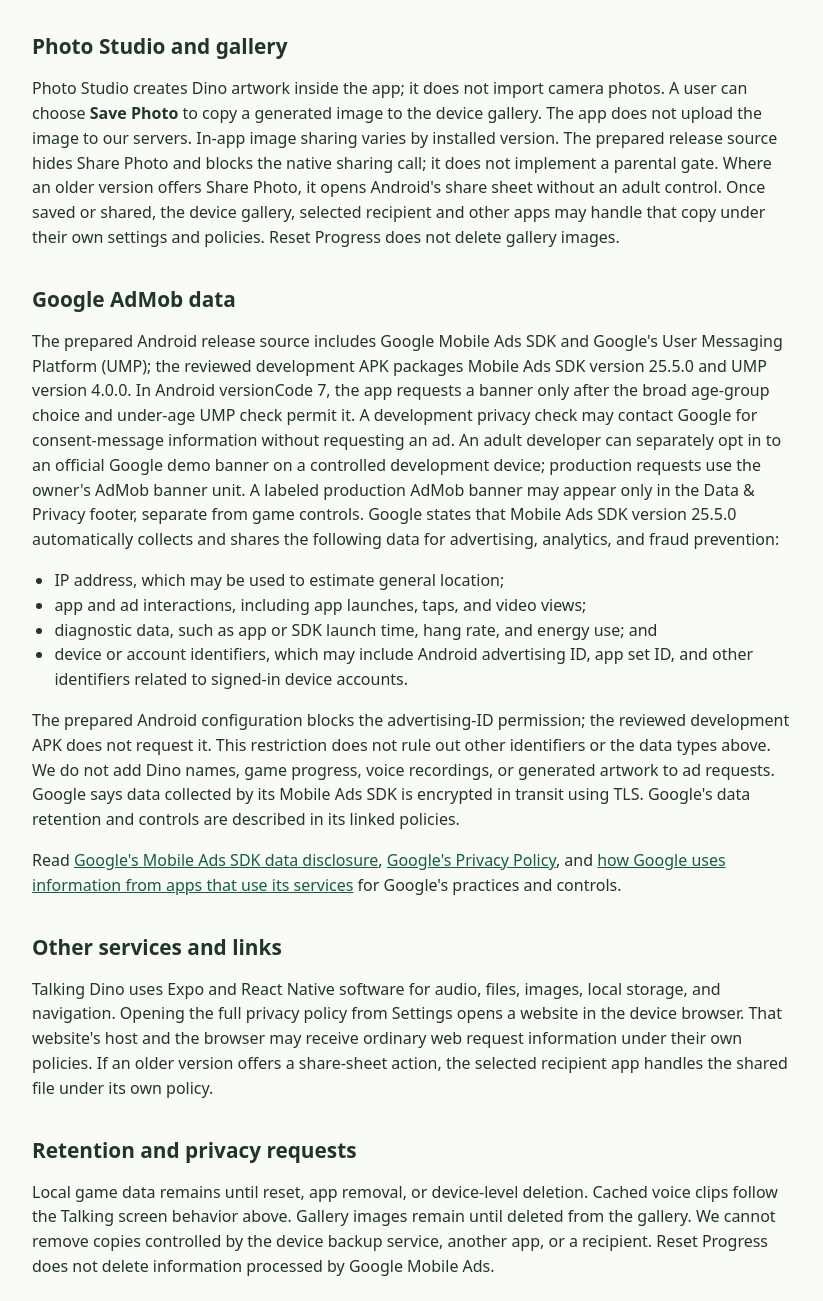
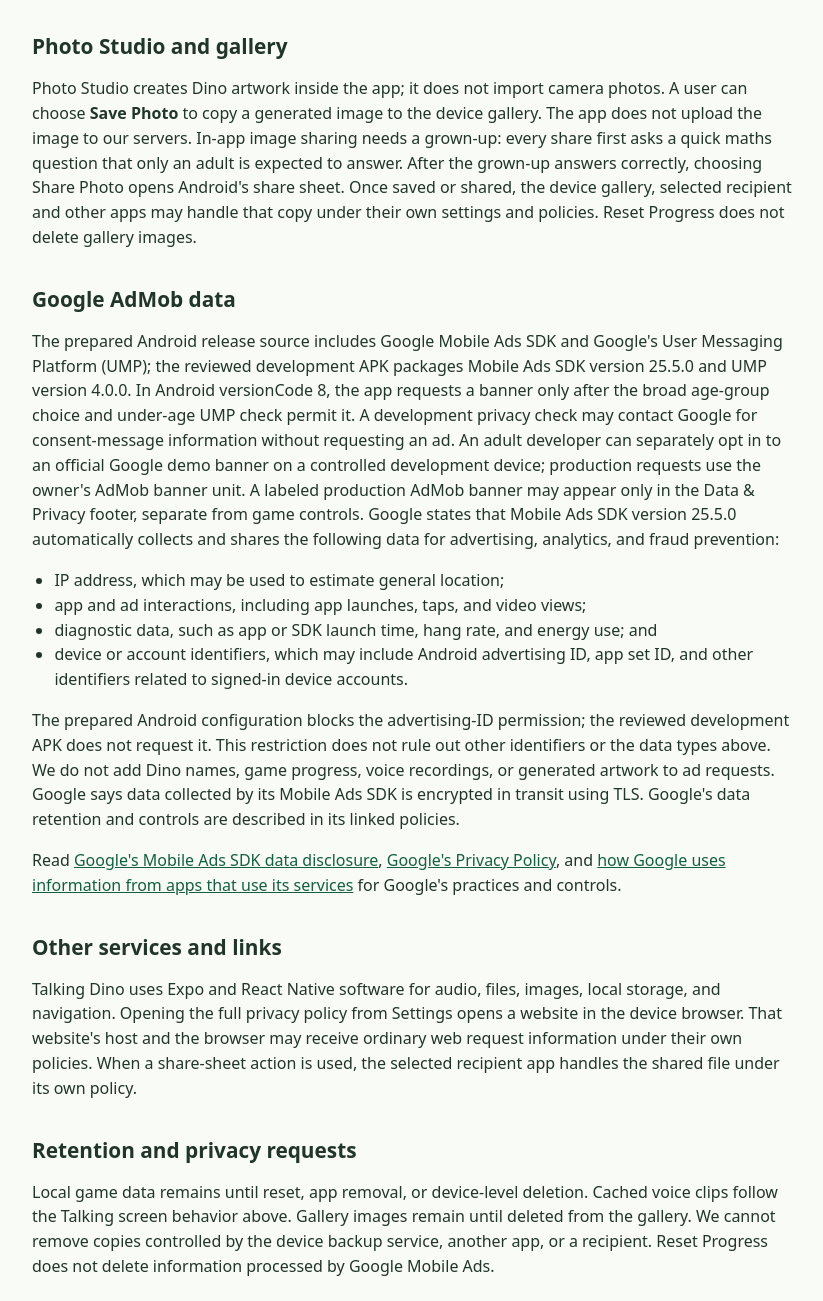
Before and after one commit to shariq619/talking-dino-privacy, a plain HTML site: page index.html in a window 1280 px wide. Shown: the part 1304-2605 px from the top of the page, without its empty margins (228-1051 px from the left). Drawn offline with Linux system fonts and the light colour scheme.

Commit message:
Prepare gated sharing and v8 policy wording

```diff
--- a/index.html
+++ b/index.html
@@ -35,7 +35,7 @@
 
     <section aria-labelledby="children">
       <h2 id="children">Children and advertising</h2>
-      <p>Talking Dino's Google Play target audience covers ages 0–17 (5 and under, 6–8, 9–12, 13–15, and 16–17). The prepared release asks for one broad age group before play and before app-authored advertising initialization. It does not collect a birthday, and users may choose "Prefer not to say." The choice is stored only in app-private storage. In Android versionCode 7, every choice, including unknown and older, receives child-directed and under-age treatment, a maximum G content rating, and non-personalized ad requests. Production advertising is enabled in Android versionCode 7. A labeled, non-personalized Google AdMob banner may appear only in the Data &amp; Privacy footer, never over gameplay.</p>
+      <p>Talking Dino's Google Play target audience covers ages 0–17 (5 and under, 6–8, 9–12, 13–15, and 16–17). The prepared release asks for one broad age group before play and before app-authored advertising initialization. It does not collect a birthday, and users may choose "Prefer not to say." The choice is stored only in app-private storage. In Android versionCode 8, every choice, including unknown and older, receives child-directed and under-age treatment, a maximum G content rating, and non-personalized ad requests. Production advertising is enabled in Android versionCode 8. A labeled, non-personalized Google AdMob banner may appear only in the Data &amp; Privacy footer, never over gameplay.</p>
       <p>Those settings govern ad requests; they do not mean that Google receives no data. Parents and guardians may contact us about the app's data practices. Where local law requires consent or parental authorization, advertising must not start until those requirements are met.</p>
     </section>
 
@@ -47,17 +47,17 @@
 
     <section aria-labelledby="microphone">
       <h2 id="microphone">Microphone and voice clips</h2>
-      <p>The app asks for microphone access only when a user starts recording. A clip lasts at most 15 seconds and is used for local Dino playback. The Talking screen clears its cached clip when it is replaced or the user leaves the screen, subject to device cleanup timing. Other activities work without microphone permission. In-app voice sharing varies by installed version. The prepared release source hides Share Voice and blocks the native sharing call; it does not implement a parental gate. Where an older version offers Share Voice, choosing it opens Android's share sheet and transfers a temporary copy to the app the user selects. That older action has no adult control.</p>
+      <p>The app asks for microphone access only when a user starts recording. A clip lasts at most 15 seconds and is used for local Dino playback. The Talking screen clears its cached clip when it is replaced or the user leaves the screen, subject to device cleanup timing. Other activities work without microphone permission. In-app voice sharing needs a grown-up: every share first asks a quick maths question that only an adult is expected to answer. After the grown-up answers correctly, choosing Share Voice opens Android's share sheet and transfers a temporary copy to the app the user selects. Older versions either hid Share Voice or offered it without an adult control.</p>
     </section>
 
     <section aria-labelledby="photos">
       <h2 id="photos">Photo Studio and gallery</h2>
-      <p>Photo Studio creates Dino artwork inside the app; it does not import camera photos. A user can choose <strong>Save Photo</strong> to copy a generated image to the device gallery. The app does not upload the image to our servers. In-app image sharing varies by installed version. The prepared release source hides Share Photo and blocks the native sharing call; it does not implement a parental gate. Where an older version offers Share Photo, it opens Android's share sheet without an adult control. Once saved or shared, the device gallery, selected recipient and other apps may handle that copy under their own settings and policies. Reset Progress does not delete gallery images.</p>
+      <p>Photo Studio creates Dino artwork inside the app; it does not import camera photos. A user can choose <strong>Save Photo</strong> to copy a generated image to the device gallery. The app does not upload the image to our servers. In-app image sharing needs a grown-up: every share first asks a quick maths question that only an adult is expected to answer. After the grown-up answers correctly, choosing Share Photo opens Android's share sheet. Once saved or shared, the device gallery, selected recipient and other apps may handle that copy under their own settings and policies. Reset Progress does not delete gallery images.</p>
     </section>
 
     <section aria-labelledby="ads-data">
       <h2 id="ads-data">Google AdMob data</h2>
-      <p>The prepared Android release source includes Google Mobile Ads SDK and Google's User Messaging Platform (UMP); the reviewed development APK packages Mobile Ads SDK version 25.5.0 and UMP version 4.0.0. In Android versionCode 7, the app requests a banner only after the broad age-group choice and under-age UMP check permit it. A development privacy check may contact Google for consent-message information without requesting an ad. An adult developer can separately opt in to an official Google demo banner on a controlled development device; production requests use the owner's AdMob banner unit. A labeled production AdMob banner may appear only in the Data &amp; Privacy footer, separate from game controls. Google states that Mobile Ads SDK version 25.5.0 automatically collects and shares the following data for advertising, analytics, and fraud prevention:</p>
+      <p>The prepared Android release source includes Google Mobile Ads SDK and Google's User Messaging Platform (UMP); the reviewed development APK packages Mobile Ads SDK version 25.5.0 and UMP version 4.0.0. In Android versionCode 8, the app requests a banner only after the broad age-group choice and under-age UMP check permit it. A development privacy check may contact Google for consent-message information without requesting an ad. An adult developer can separately opt in to an official Google demo banner on a controlled development device; production requests use the owner's AdMob banner unit. A labeled production AdMob banner may appear only in the Data &amp; Privacy footer, separate from game controls. Google states that Mobile Ads SDK version 25.5.0 automatically collects and shares the following data for advertising, analytics, and fraud prevention:</p>
       <ul>
         <li>IP address, which may be used to estimate general location;</li>
         <li>app and ad interactions, including app launches, taps, and video views;</li>
@@ -70,7 +70,7 @@
 
     <section aria-labelledby="other-services">
       <h2 id="other-services">Other services and links</h2>
-      <p>Talking Dino uses Expo and React Native software for audio, files, images, local storage, and navigation. Opening the full privacy policy from Settings opens a website in the device browser. That website's host and the browser may receive ordinary web request information under their own policies. If an older version offers a share-sheet action, the selected recipient app handles the shared file under its own policy.</p>
+      <p>Talking Dino uses Expo and React Native software for audio, files, images, local storage, and navigation. Opening the full privacy policy from Settings opens a website in the device browser. That website's host and the browser may receive ordinary web request information under their own policies. When a share-sheet action is used, the selected recipient app handles the shared file under its own policy.</p>
     </section>
 
     <section aria-labelledby="retention">
```
